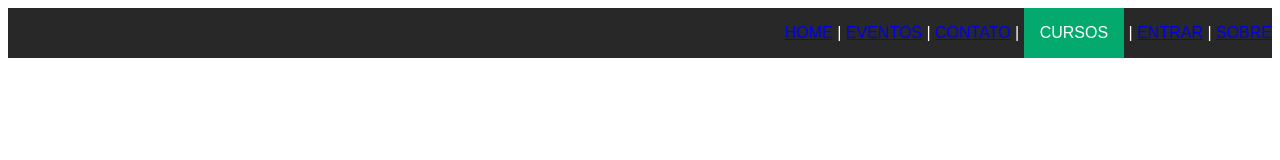
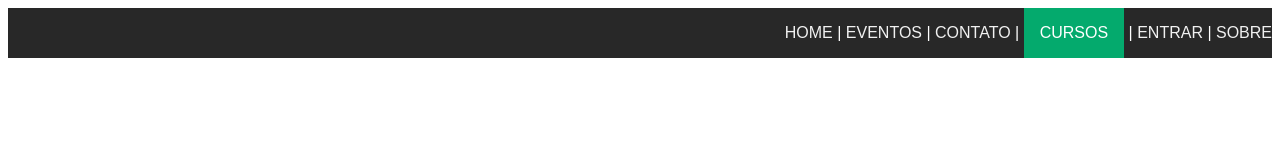
Before and after one commit to rafael-ramalho-figueiredo/dwba4-semana-06-pt3031799, a plain HTML site: page menu.html in a window 1280 px wide. Drawn offline with Linux system fonts and the light colour scheme.

Commit message:
Update style.css

```diff
--- a/css/style.css
+++ b/css/style.css
@@ -2,6 +2,11 @@
     background-color: #282828;
     font-family: Arial, Helvetica, sans-serif;
     color: white;
+}
+
+#my_menu a {
+    color: #f1f1f1;
+    text-decoration: none;
 }
 
 .dropbtn {
```
